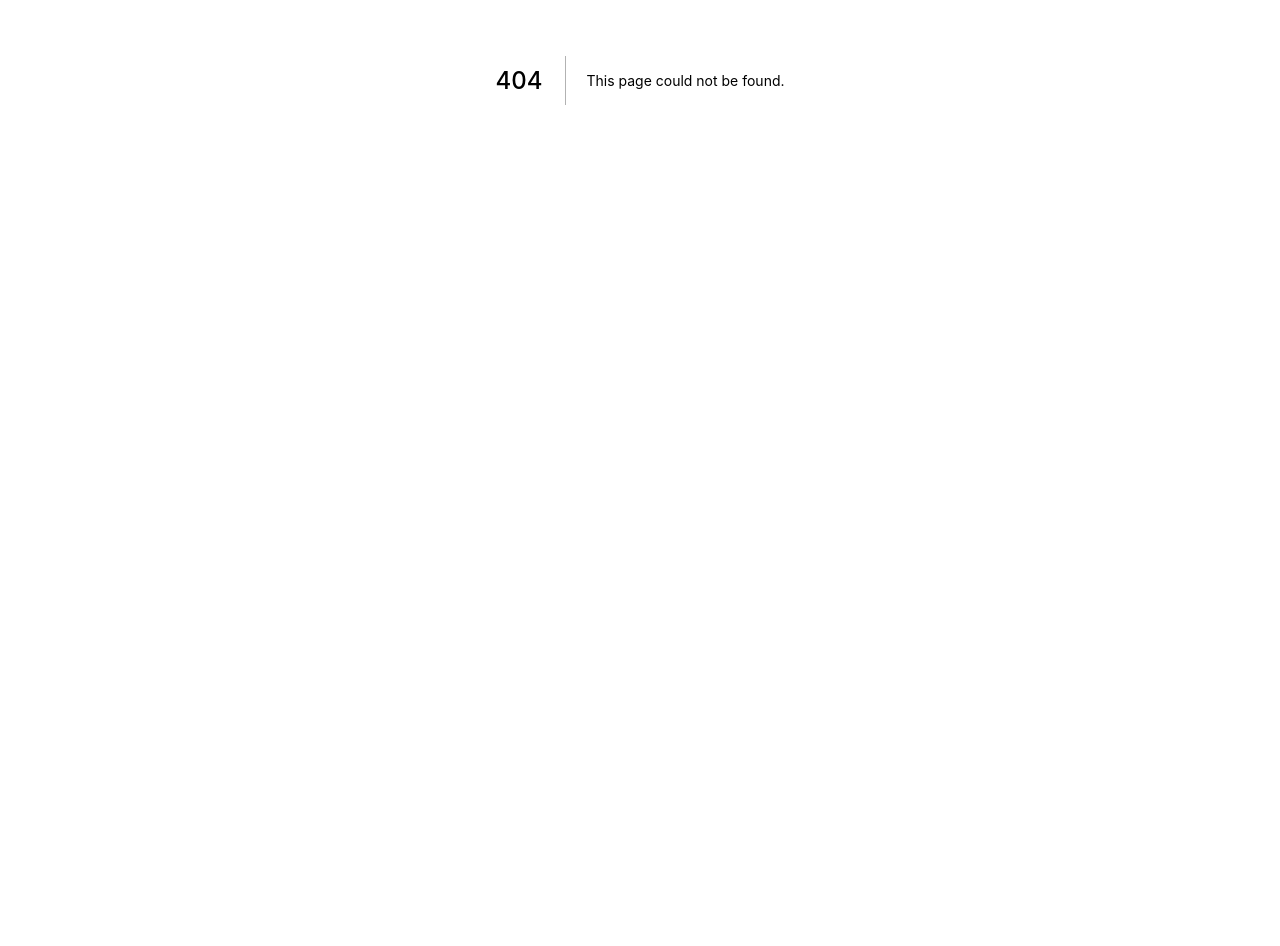
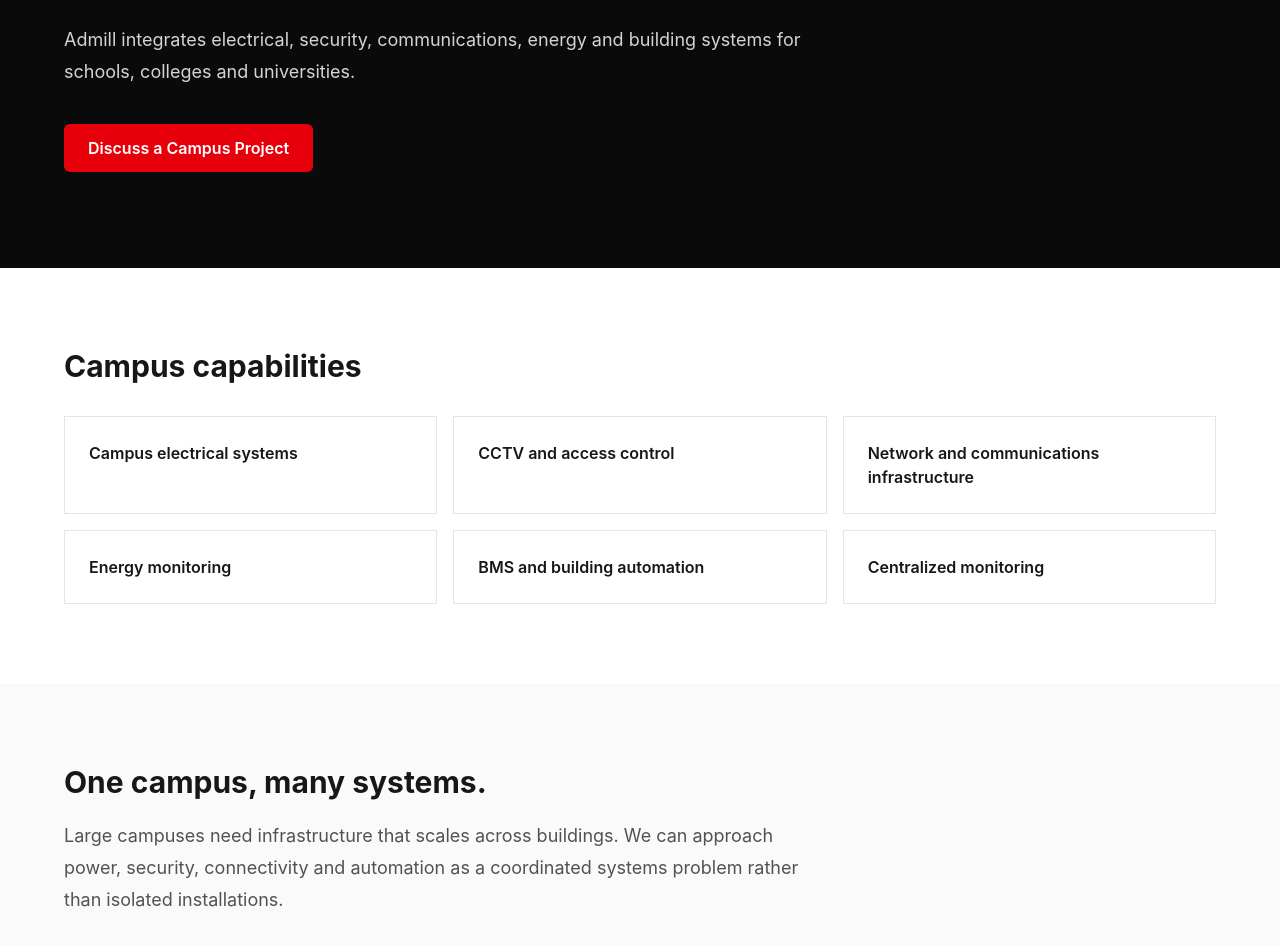
Before and after one commit to smokd/admill-landing, a Next.js app in the folder admill-landing-page/: page /industries/education in a window 1280 px wide. Before the commit this address had no page. Shown: the part 320-1266 px from the top of the page. Before the commit the page ends 800 px from the top, so only its background shows below. Built offline with nearby package versions, Linux system fonts and the light colour scheme.

Commit message:
Add education industry landing page

```diff
--- /dev/null
+++ b/admill-landing-page/app/industries/education/page.tsx
@@ -0,0 +1,21 @@
+import type { Metadata } from "next";
+import Link from "next/link";
+
+export const metadata: Metadata = {
+  title: "Electrical & Systems Engineering for Education in Zimbabwe",
+  description: "Campus electrical, security, networking, automation, energy and monitoring systems for schools, colleges and universities in Zimbabwe.",
+  alternates: { canonical: "/industries/education" },
+};
+
+const areas = ["Campus electrical systems", "CCTV and access control", "Network and communications infrastructure", "Energy monitoring", "BMS and building automation", "Centralized monitoring"];
+
+export default function EducationPage() {
+  return (
+    <main className="min-h-screen bg-white text-neutral-900">
+      <section className="bg-neutral-950 px-6 py-24 text-white"><div className="mx-auto max-w-6xl"><p className="text-sm font-semibold uppercase tracking-[0.2em] text-red-400">Education</p><h1 className="mt-5 max-w-4xl text-4xl font-bold md:text-6xl">Connected, secure and resilient campus infrastructure.</h1><p className="mt-7 max-w-3xl text-lg leading-8 text-neutral-300">Admill integrates electrical, security, communications, energy and building systems for schools, colleges and universities.</p><Link href="/#contact" className="mt-9 inline-block rounded-md bg-red-600 px-6 py-3 font-semibold">Discuss a Campus Project</Link></div></section>
+      <section className="px-6 py-20"><div className="mx-auto max-w-6xl"><h2 className="text-3xl font-bold">Campus capabilities</h2><div className="mt-8 grid gap-4 md:grid-cols-3">{areas.map((x) => <div key={x} className="border border-neutral-200 p-6 font-semibold">{x}</div>)}</div></div></section>
+      <section className="bg-neutral-50 px-6 py-20"><div className="mx-auto max-w-6xl"><h2 className="text-3xl font-bold">One campus, many systems.</h2><p className="mt-5 max-w-3xl text-lg leading-8 text-neutral-600">Large campuses need infrastructure that scales across buildings. We can approach power, security, connectivity and automation as a coordinated systems problem rather than isolated installations.</p></div></section>
+      <section className="px-6 py-20"><div className="mx-auto max-w-6xl rounded-2xl bg-neutral-950 p-8 text-white md:p-12"><h2 className="text-3xl font-bold">Planning a campus upgrade?</h2><p className="mt-4 max-w-2xl text-neutral-300">Tell us about the campus, existing systems and project priorities and we can help identify a practical engineering scope.</p><Link href="/#contact" className="mt-7 inline-block rounded-md bg-red-600 px-6 py-3 font-semibold">Start a Project Conversation</Link></div></section>
+    </main>
+  );
+}
```
